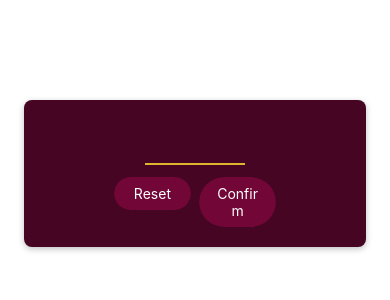
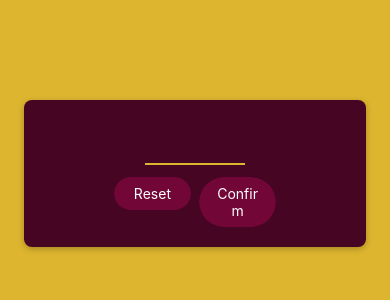
Before and after one commit to jaeryo2357/ReactNative_Guess_my_number, a React Native app: screen / in a window 390 px wide. Shown: the top 300 px of the page. Built offline with nearby package versions, Linux system fonts and the light colour scheme.

Commit message:
루트화면 배경색 지정

```diff
--- a/App.js
+++ b/App.js
@@ -1,11 +1,17 @@
-import { StyleSheet } from 'react-native';
+import { StyleSheet, View } from 'react-native';
 import StartGameScreen from './screens/StartGameScreen';
 
 export default function App() {
   return (
-  <StartGameScreen />
+    <View style={styles.rootScreen}>
+     <StartGameScreen />
+    </View>
   );
 }
 
 const styles = StyleSheet.create({
+  rootScreen: {
+    flex: 1,
+    backgroundColor: '#ddb52f'
+  }
 });
```
